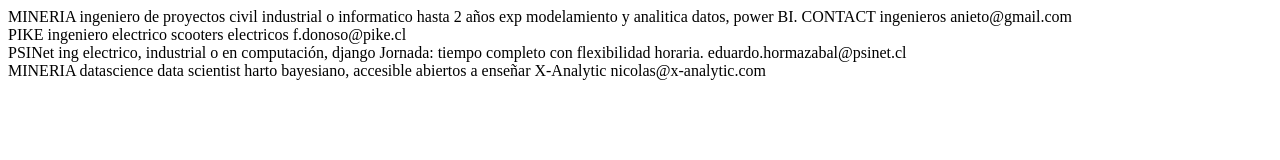
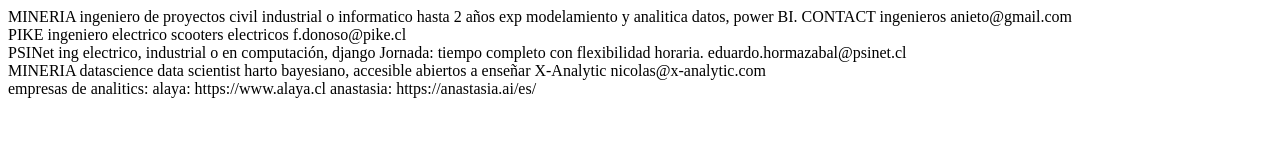
Before and after one commit to lsescares/lasamarillasdeluis, a plain HTML site: page index.html in a window 1280 px wide. Drawn offline with Linux system fonts and the light colour scheme.

Commit message:
Update index.html

```diff
--- a/index.html
+++ b/index.html
@@ -34,6 +34,10 @@
 				nicolas@x-analytic.com
 			</div>
 			<div>
+				empresas de analitics:
+				alaya: https://www.alaya.cl
+				anastasia:  https://anastasia.ai/es/
+
 			</div>
 
 
```
